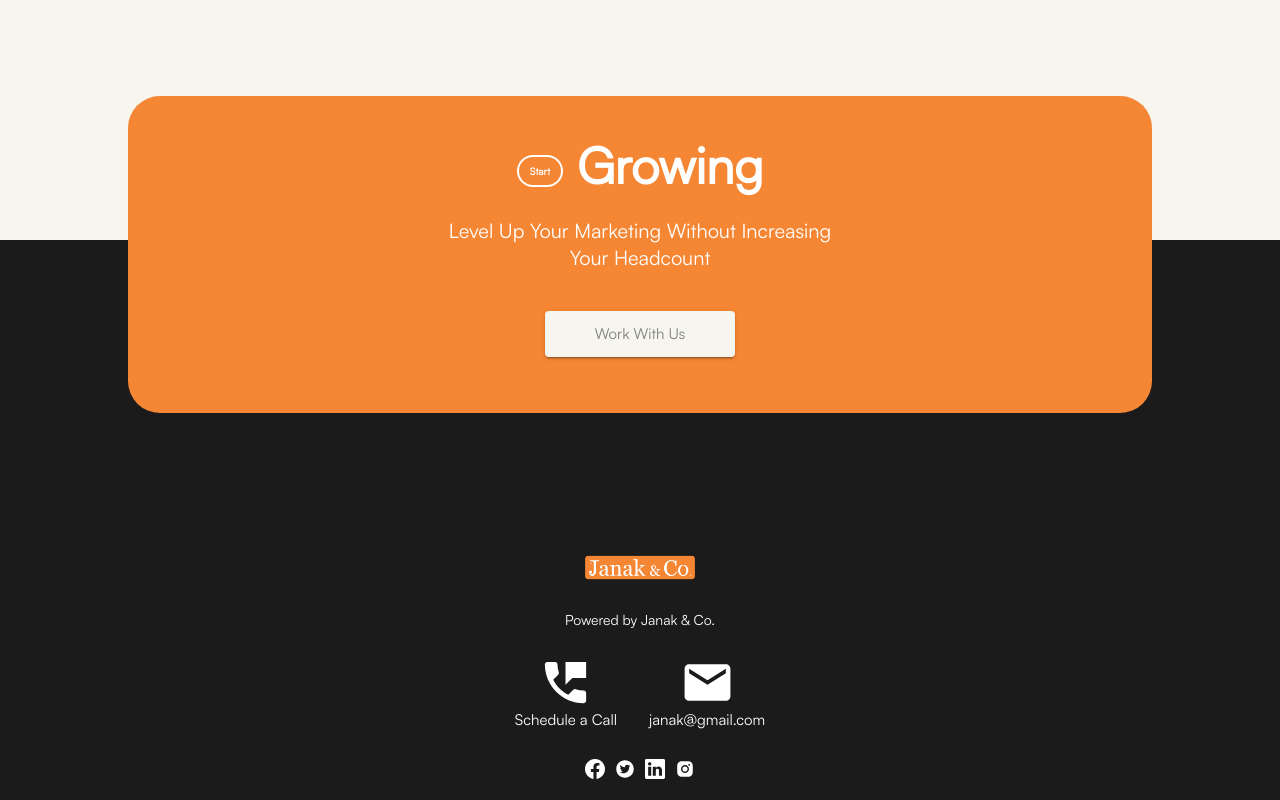
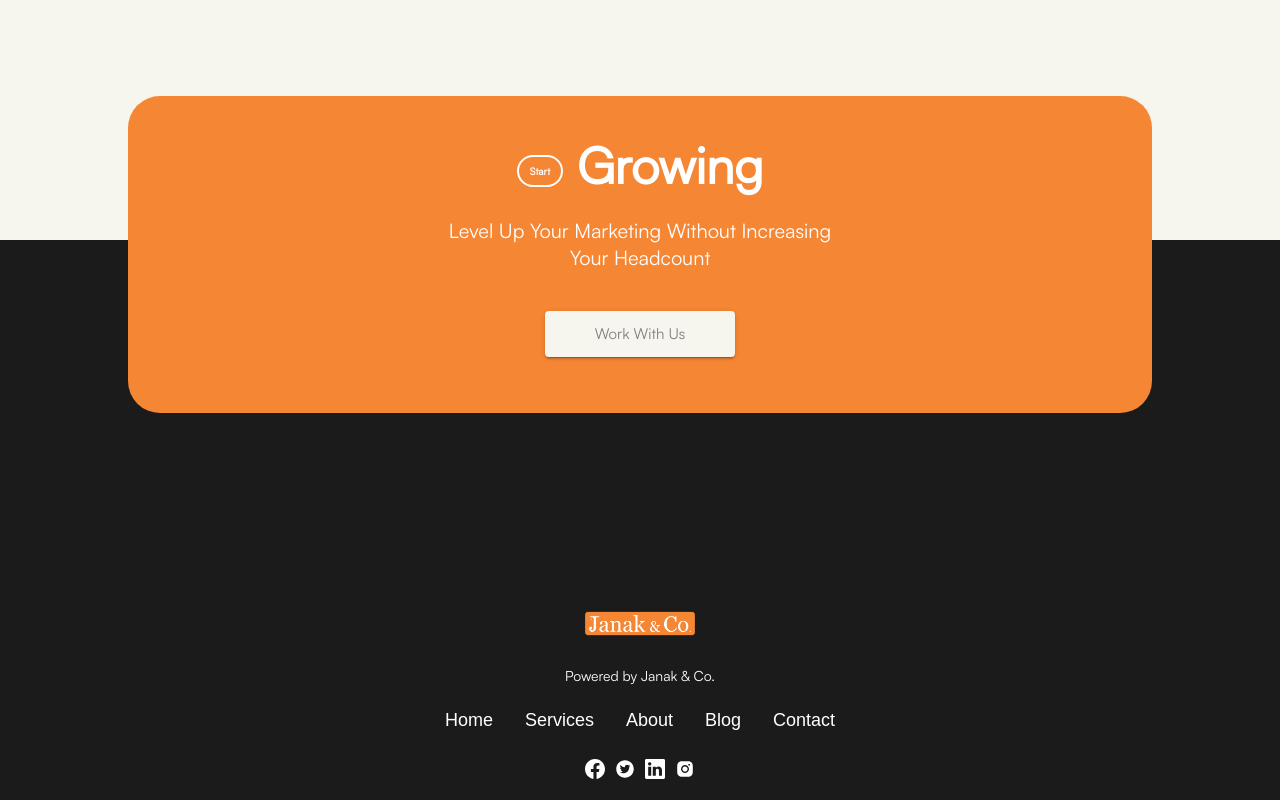
Before and after one commit to SACHINQEEP/janak_co, a React (Create React App) app: page /about-us in a window 1280 px wide. Shown: the part 1154-1954 px from the top of the page. Built offline with nearby package versions, Linux system fonts and the light colour scheme.

Commit message:
Animation chages for smooth scrolling

```diff
--- a/package.json
+++ b/package.json
@@ -56,6 +56,7 @@
     "react-router-dom": "^6.14.0",
     "react-router-redux": "^4.0.8",
     "react-scripts": "^5.0.0",
+    "react-scroll": "^1.8.9",
     "redux": "^4.2.1",
     "redux-first-history": "^5.0.8",
     "redux-logger": "^3.0.6",
@@ -118,6 +119,7 @@
     "@types/react-datepicker": "^4.10.0",
     "@types/react-dom": "^18.0.11",
     "@types/react-router-redux": "^5.0.21",
+    "@types/react-scroll": "^1.8.7",
     "@types/redux-logger": "^3.0.9",
     "@types/redux-mock-store": "^1.0.3",
     "@types/tinycolor2": "^1.4.3",
--- a/src/features/AboutUs/aboutUs.component.tsx
+++ b/src/features/AboutUs/aboutUs.component.tsx
@@ -15,18 +15,22 @@ interface Data {
 }
 
 const boxVariant = {
-    visible: { opacity: 1, scale: 1, transition: { duration: 1.5 } },
-    hidden: { opacity: 0, scale: 0 }
+    visible: { opacity: 1, x: 0, transition: { duration: 1.2 } },
+    hidden: { opacity: 0, x: -80 }
 };
+
+const rightContnet = {
+    visible: { opacity: 1, x: 0, transition: { duration: 1.2 } },
+    hidden: { opacity: 0, x: -80 }
+}
 
 export const AboutUsPageComponent = ({ contentName, order, image }: Data) => {
 
     const control = useAnimation();
     const [ref, inView] = useInView({
         triggerOnce: true,
-        threshold: 0.2,
+        threshold: 0.3,
     });
-
 
 
     useEffect(() => {
@@ -42,7 +46,7 @@ export const AboutUsPageComponent = ({ contentName, order, image }: Data) => {
     const ItemOrder = order ? { xs: 2, sm: 1, md: 1, lg: 1, xl: 1 } : { xs: 2, sm: 2, md: 2, lg: 2, xl: 2 };
 
     return (
-        <Grid component='section' container sx={{ pr: { md: 2 }, minHeight: { xs: '90dvh', md: '50dvh', lg: '50dvh', xl: '10dvh' }, }}>
+        <Grid component='section' id='about-section' container sx={{ pr: { md: 2 }, minHeight: { xs: '90dvh', md: '50dvh', lg: '50dvh', xl: '10dvh' }, }}>
             <Grid item xs={12} sm={6} lg={6} md={6} sx={{ mt: { xs: 5 }, order: imageItemOrder }}>
                 <motion.div
                     className="box"
@@ -59,7 +63,7 @@ export const AboutUsPageComponent = ({ contentName, order, image }: Data) => {
                 <motion.div
                     className="box"
                     ref={ref}
-                    variants={boxVariant}
+                    variants={rightContnet}
                     initial="hidden"
                     animate={control}
                 >
--- a/src/features/WhyUs/why-us.component.tsx
+++ b/src/features/WhyUs/why-us.component.tsx
@@ -23,8 +23,8 @@ import AppCard from '../shared/components/Card';
 
 
 const boxVariant = {
-    visible: { opacity: 1, scale: 1, transition: { duration: 1.5 } },
-    hidden: { opacity: 0, scale: 0 }
+    visible: { opacity: 1, x: 0, transition: { duration: 1.2 } },
+    hidden: { opacity: 0, x: 80 }
 };
 
 export const Content = [
@@ -77,13 +77,14 @@ export const Content = [
 export const WhyUsPageComponent = () => {
 
     const control = useAnimation();
-    const [ref, inView] = useInView();
+    const [ref, inView] = useInView({
+        triggerOnce: true,
+        threshold: 0.3,
+    });
 
     useEffect(() => {
         if (inView) {
             control.start("visible");
-        } else {
-            control.start("hidden");
         }
     }, [control, inView]);
 
--- a/src/features/shared/components/Card.tsx
+++ b/src/features/shared/components/Card.tsx
@@ -14,14 +14,17 @@ interface AppCardInterface {
 }
 
 const boxVariant = {
-    visible: { opacity: 1, scale: 1, transition: { duration: 1.5 } },
-    hidden: { opacity: 0, scale: 0 }
+    visible: { opacity: 1, y: 0, transition: { duration: 0.8 } },
+    hidden: { opacity: 0, y: 50 }
 };
 
 const AppCard = ({ src, cardAlt, content, title }: AppCardInterface) => {
 
     const control = useAnimation();
-    const [ref, inView] = useInView();
+    const [ref, inView] = useInView({
+        triggerOnce: true,
+        threshold: 0.3,
+    });
 
     useEffect(() => {
         if (inView) {
--- a/src/features/shared/components/footer.tsx
+++ b/src/features/shared/components/footer.tsx
@@ -1,11 +1,11 @@
-import { CssBaseline, Grid, Button, Box, Chip } from '@mui/material';
+import { CssBaseline, Grid, Button, Box, Chip, List, ListItem, ListItemButton, ListItemText } from '@mui/material';
 import Typography from '@mui/material/Typography';
 // import List from '@mui/material/List';
 // import ListItem from '@mui/material/ListItem';
 // import ListItemButton from '@mui/material/ListItemButton';
 // import ListItemText from '@mui/material/ListItemText';
-import EmailIcon from '@mui/icons-material/Email';
-import PermPhoneMsgIcon from '@mui/icons-material/PermPhoneMsg';
+// import EmailIcon from '@mui/icons-material/Email';
+// import PermPhoneMsgIcon from '@mui/icons-material/PermPhoneMsg';
 
 
 
@@ -16,28 +16,28 @@ import logo from '../../../assets/logo-white.png'
 import { useNavigate } from 'react-router';
 
 
-// const navItems = [
-//     {
-//         name: 'Home',
-//         router: '/'
-//     },
-//     {
-//         name: 'Services',
-//         router: '/services'
-//     },
-//     {
-//         name: 'About',
-//         router: '/about-us'
-//     },
-//     {
-//         name: 'Blog',
-//         router: '/blogs'
-//     },
-//     {
-//         name: 'Contact',
-//         router: '/contact-us'
-//     }
-// ]
+const navItems = [
+    {
+        name: 'Home',
+        router: '/'
+    },
+    {
+        name: 'Services',
+        router: '/services'
+    },
+    {
+        name: 'About',
+        router: '/about-us'
+    },
+    {
+        name: 'Blog',
+        router: '/blogs'
+    },
+    {
+        name: 'Contact',
+        router: '/contact-us'
+    }
+]
 
 const AppFooter = () => {
 
@@ -74,7 +74,7 @@ const AppFooter = () => {
                                 Powered by Janak & Co.
                             </Typography>
                         </Grid>
-                        <Grid item xs={12} sx={{ m: 3 }}>
+                        {/* <Grid item xs={12} sx={{ m: 3 }}>
                             <Box sx={{ display: 'flex', justifyContent: 'center', }}>
                                 <Box sx={{ textAlign: 'center', cursor: 'pointer', mr: 2 }}>
                                     <PermPhoneMsgIcon sx={{ color: 'white', fontSize: '55px' }} />
@@ -89,8 +89,8 @@ const AppFooter = () => {
                                     </Typography>
                                 </Box>
                             </Box>
-                        </Grid>
-                        {/* <Grid item xs={12} sx={{ display: 'flex', justifyContent: 'center', alignItems: 'start' }}>
+                        </Grid> */}
+                        <Grid item xs={12} sx={{ display: 'flex', justifyContent: 'center', alignItems: 'start' }}>
                             <List sx={{ display: 'flex', flexDirection: 'row', justifyContent: 'center', maxWidth: 350, }}>
                                 {navItems.map((item, i) => (
                                     <ListItem key={i + 1} disablePadding >
@@ -100,7 +100,7 @@ const AppFooter = () => {
                                     </ListItem>
                                 ))}
                             </List>
-                        </Grid> */}
+                        </Grid>
                         <Grid item xs={12} sx={{ fontSize: '30px', color: 'white', mb: 2, display: 'flex', justifyContent: 'center' }}>
                             <BsFacebook style={{ padding: '5px' }} />
                             <AiFillTwitterCircle style={{ padding: '5px' }} />
```
Also changed, not shown: 2 other files (tests, documents, lock files or other folders).
